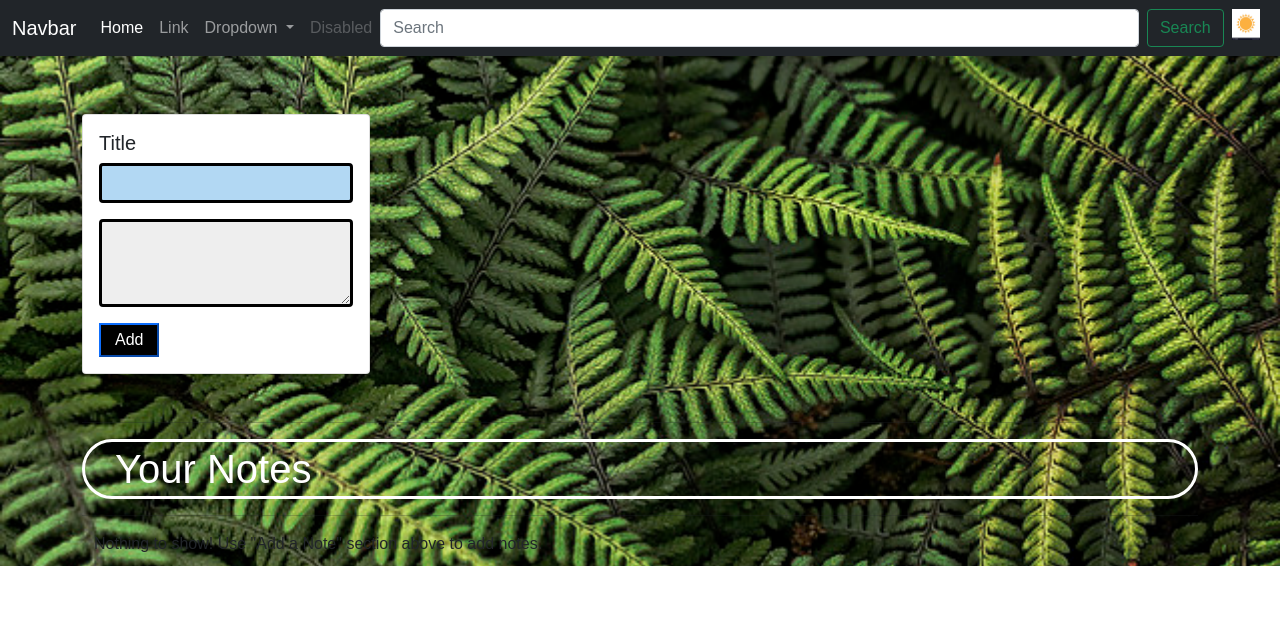
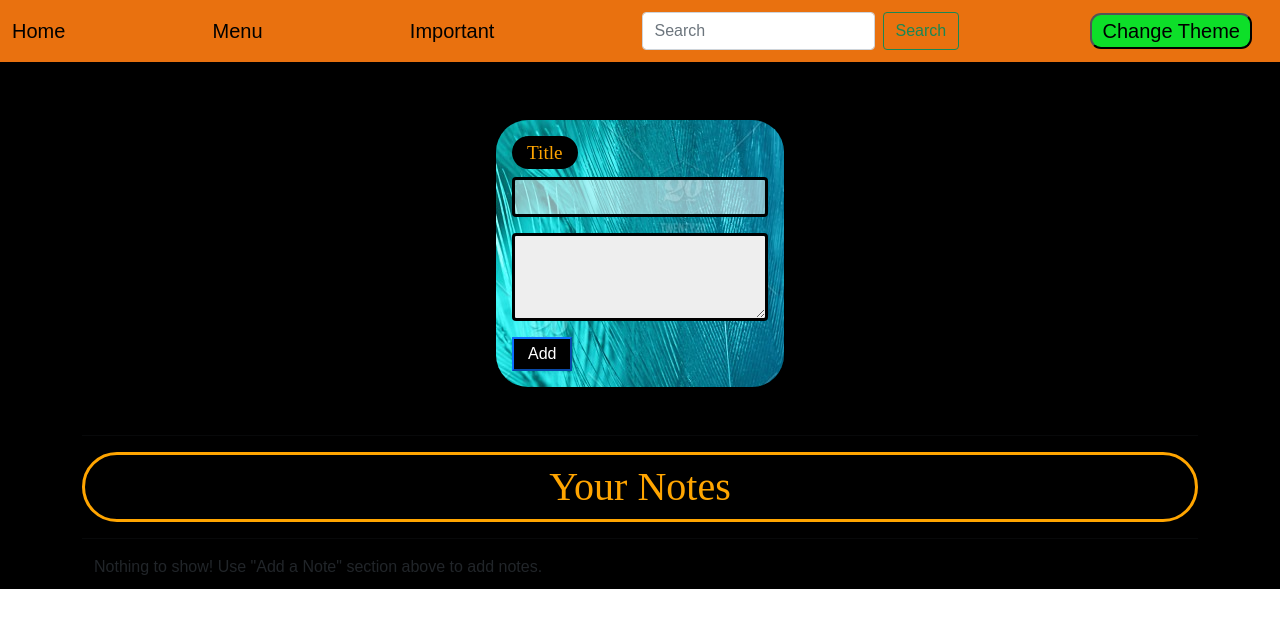
Before and after one commit to AniketKshirsagar21/Codestuff, a plain HTML site: page index.html in a window 1280 px wide. Drawn offline with nearby package versions, Linux system fonts and the light colour scheme.

Commit message:
updating

```diff
--- a/index.html
+++ b/index.html
@@ -15,66 +15,54 @@
     <div class="backgroundd backgroundd2 ">
 
 
+        <nav class="navbar navbar-light" id="nvbar"   ">
+
+                <div class="container-fluid">
+                    <a class="navbar-brand" href="#"  id="nvbar1">
+                        Home
+                    </a>
+                    <a class="navbar-brand" href="#"  id="nvbar2">
+                        Menu
+                    </a>
+                    <a class="navbar-brand" href="#"  id="nvbar3">
+                        Important
+                    </a>
+                    <form class="d-flex">
+                        <input class="form-control me-2" type="search" placeholder="Search" aria-label="Search">
+                        <button class="btn btn-outline-success" type="submit">Search</button>
+
+                    </form>
+                    <a class="navbar-brand" href="#">
+                        <!-- <img  src="sun.jpg" alt="" width="30" height="30" id="icon" <a class="navbar-brand" href="#"> -->
+                            <button id="icon">Change Theme</button>
+
+                        </a>
+
+                    </a>
+                </div>
 
 
-        <div class="navbarr">
-            <nav class="navbar navbar-expand-lg navbar-dark bg-dark   navModify">
-                <div class="container-fluid nv">
-                    <a class="navbar-brand" href="#">Navbar</a>
-                    <button class="navbar-toggler" type="button" data-bs-toggle="collapse"
-                        data-bs-target="#navbarSupportedContent" aria-controls="navbarSupportedContent"
-                        aria-expanded="false" aria-label="Toggle navigation">
-                        <span class="navbar-toggler-icon"></span>
-                    </button>
-                    <div class="collapse navbar-collapse" id="navbarSupportedContent">
-                        <ul class="navbar-nav me-auto mb-2 mb-lg-0">
-                            <li class="nav-item">
-                                <a class="nav-link active" aria-current="page" href="#">Home</a>
-                            </li>
-                            <li class="nav-item">
-                                <a class="nav-link" href="#">Link</a>
-                            </li>
-                            <li class="nav-item dropdown">
-                                <a class="nav-link dropdown-toggle" href="#" id="navbarDropdown" role="button"
-                                    data-bs-toggle="dropdown" aria-expanded="false">
-                                    Dropdown
-                                </a>
-                                <ul class="dropdown-menu" aria-labelledby="navbarDropdown">
-                                    <li><a class="dropdown-item" href="#">Action</a></li>
-                                    <li><a class="dropdown-item" href="#">Another action</a></li>
-                                    <li>
-                                        <hr class="dropdown-divider">
-                                    </li>
-                                    <li><a class="dropdown-item" href="#">Something else here</a></li>
-                                </ul>
-                            </li>
-                            <li class="nav-item">
-                                <a class="nav-link disabled">Disabled</a>
-                            </li>
-                        </ul>
-                        <form class="d-flex">
-                            <input class="form-control me-2 searchBox" " type=" search" placeholder="Search"
-                                aria-label="Search">
-                            <button class="btn btn-outline-success " type="submit">Search</button>
-                            <img src="sun.jpg" id="icon" alt="">
-                        </form>
-                    </div>
-                </div>
-            </nav>
-        </div>
+        </nav>
 
 
         <div class="container" style="  align-items: center;">
 
             <div class="mainCard" style=" width: auto;">
-                <div class="card my-5 mx-20 main-card" style="width: 18rem;">
+                <div class=" my-5 mx-20 main-card" style="width: 18rem;">
 
                     <div class="card-body ">
                         <div class="mb-3">
                             <!-- <label for="exampleFormControlInput1" class="form-label">Title </label> -->
-                            <h5>Title</h5>
+                            <h5 style="    color: orange;
+                            background-color: black;
+                            display: inline-block;
+                            font-size: 1.2rem;
+                            border-radius: 18px;
+                            padding: 5px 15px;
+    font-family: saa;
+                            "> Title </h5>
                             <input type="email" class="form-control" id="addTitle" placeholder="">
-                          </div>
+                        </div>
                         <div class="mb-3">
                             <textarea class="form-control" id="addText" rows="3"></textarea>
                         </div>
--- a/style.css
+++ b/style.css
@@ -7,15 +7,42 @@ font-family:  sans-serif;
 }
 :root{
 
-    --primary-color :white ;
-    --secondary-color : black;
+    --primary-color :rgb(0, 0, 0) ;
+    --secondary-color :rgb(0, 0, 0) ;
+    --nav-color : rgb(233, 113, 15);
+    --bg-img : url(note-bg.jpg);
+
+
 }
 
 .dark-theme{
-    --primary-color :rgb(0, 0, 0) ;
-    --secondary-color :white ;
+
+    --primary-color :white ;
+    --secondary-color : rgb(255, 254, 254);
+    --nav-color : black;
+    --bg-img : url(bgwhite3.jpg);
+
+
+
 
 }
+#nvbar{
+    background-color: var(--nav-color);
+    color: var(--secondary-color);
+}
+#nvbar1{
+    background-color: var(--nav-color);
+    color: var(--secondary-color);
+}
+#nvbar2{
+    background-color: var(--nav-color);
+    color: var(--secondary-color);
+}
+#nvbar3{
+    background-color: var(--nav-color);
+    color: var(--secondary-color);
+}
+
 
 /* .navModify{
     background-color: var(--secondary-color);
@@ -31,7 +58,8 @@ font-family:  sans-serif;
 }
 .backgroundd{
     background-color:var(--primary-color);
-    background-image: url(bgimg2.jpg);
+    /* background-image: url(bgimg2.jpg); */
+    /* background-color: black; */
     background-repeat:  repeat-x no-repeat;
     background-size: 100%;
 }
@@ -54,21 +82,27 @@ height: 100%;
 #addText{
     padding: 5px;
     color: black;
+    /* font-family: saa; */
+
     background-color: rgb(238, 238, 238);
     border: solid;
 }
 #addTitle{
     padding: 5px;
     color: black;
-    background-color: rgb(250, 165, 165);
+    /* font-family: saa; */
+
+    /* background-color: rgb(179 169 169); */
     /* background-image: linear-gradient(blue,red); */
-    background : rgba(22,136,217,.33);
+    background: rgb(247 249 250 / 53%);
     border: solid;
 }
 .text-Area{
     padding: 5px;
     color: black;
-    background-color: rgb(238, 238, 238);
+    font-family: saa;
+
+    background-color: rgb(219, 214, 204);
     border: solid;
     border-radius: 10px;
     height: 100px;
@@ -76,12 +110,30 @@ height: 100%;
     font-size: 1.2rem;
     font-family: Verdana, Geneva, Tahoma, sans-serif;
 }
+.main-card{
+    background-color: #42c790;
+    background-image: var(--bg-img);
+    border-radius: 32px;
+    /* width: 10000px; */
+    align-items: center;
+    margin: auto;
+    font-family: saa;
 
+}
 #icon{
-    width: 5%;
-    height: 5%;
+    /* width: 5%; */
+    /* height: 5%;
     padding: 0px 8px;
-    cursor: pointer;
+    cursor: pointer; */
+    border-radius: 11px;
+    padding: 1px 10px;
+    background-color: #0ddf29;
+    color: rgb(0, 0, 0);
+}
+
+#icon:hover{
+    background-color: #10a710;
+    color: white;
 }
 
 
@@ -105,8 +157,13 @@ height: 100%;
 #heading{
     padding: 3px 30px;
     /* background-color: red;  */
-    color: var(--primary-color);
+    /* color: var(--primary-color); */
+   color: orange;
+    /* border-color: orange; */
+    text-align: center;
+    padding: 8px ;
     border: solid;
+    font-family: saa;
 
  /* background: transparent; */
     border-radius: 50px;
@@ -117,3 +174,7 @@ height: 100%;
     background-color: black;
     color: white;
 } */
+
+
+
+/* nav .backgroundd */
```
Also changed, not shown: bgwhite.jpg (added), bgwhite2.jpg (added), bgwhite3.jpg (added), note-bg.jpg (added).
